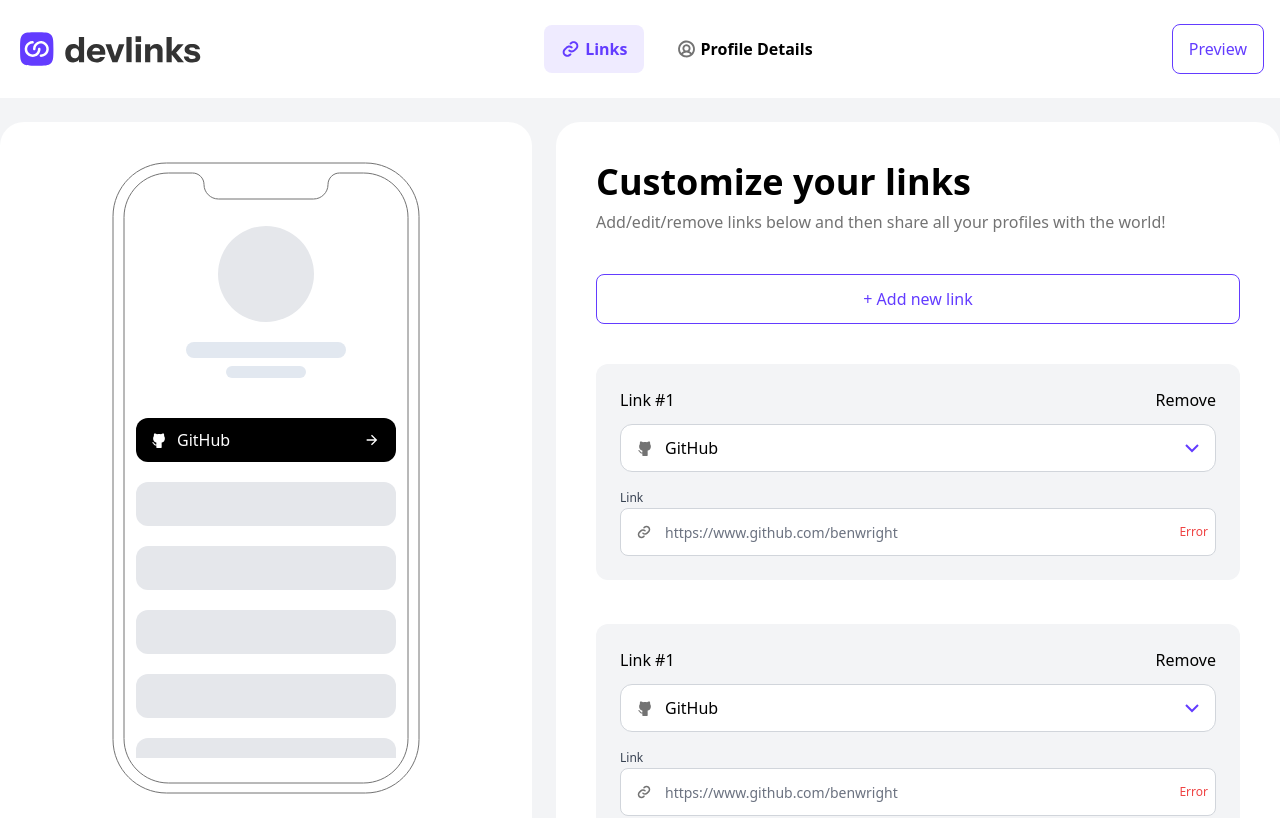
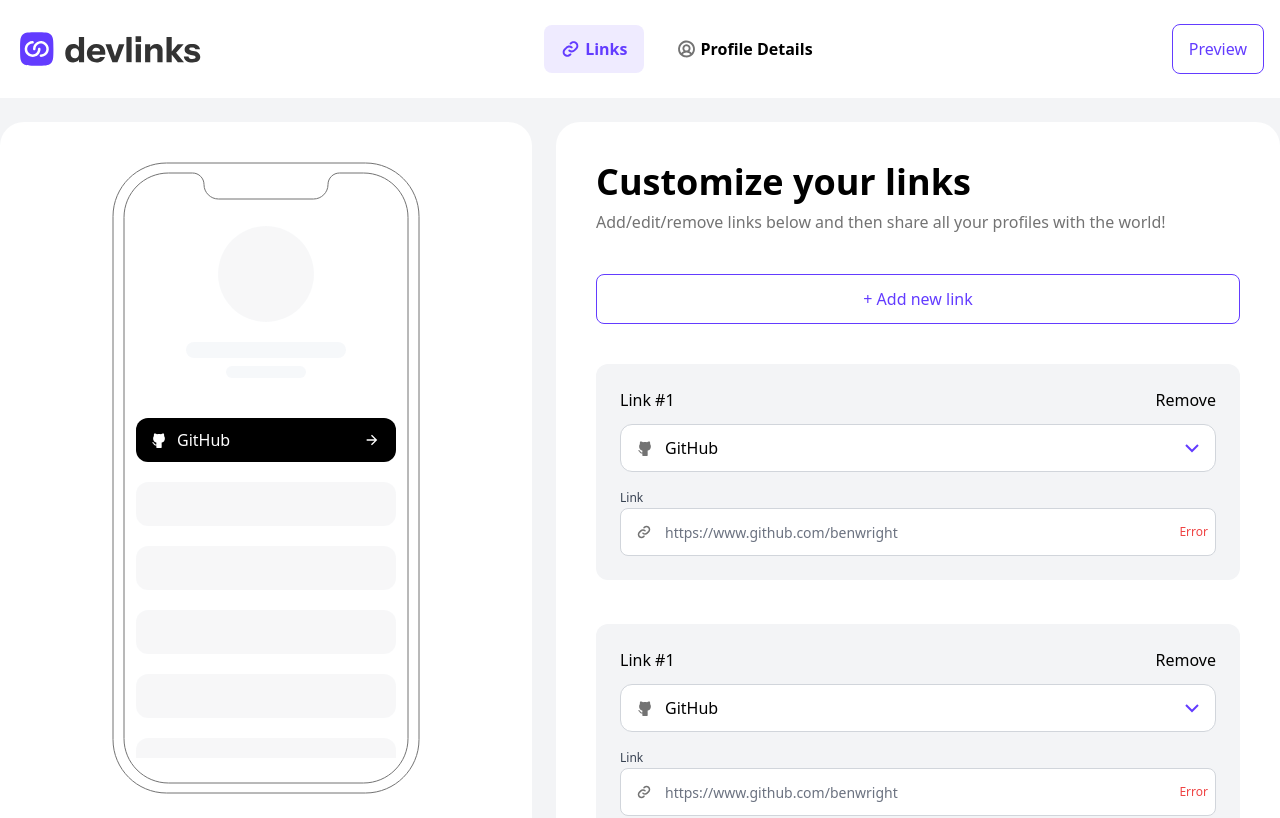
Before and after one commit to riteshkumarldh/dev-links, a React (Vite) app: page / in a window 1280 px wide. Shown: the top 818 px of the page. Built offline with nearby package versions, Linux system fonts and the light colour scheme.

Commit message:
add little animation

```diff
--- a/src/components/HeaderSection.jsx
+++ b/src/components/HeaderSection.jsx
@@ -17,7 +17,10 @@
       >
         Preview
       </Button>
-      <Button className="sm:hidden w-max border border-bl-300 text-bl-300 rounded-lg font-medium px-4 hover:bg-bl-100 ">
+      <Button
+        onClick={() => navigate("/preview")}
+        className="sm:hidden w-max border border-bl-300 text-bl-300 rounded-lg font-medium px-4 hover:bg-bl-100 "
+      >
         <svg
           xmlns="http://www.w3.org/2000/svg"
           width="20"
--- a/src/components/LinksFrame.jsx
+++ b/src/components/LinksFrame.jsx
@@ -14,9 +14,9 @@
 
         <foreignObject x="0" y="0" width="100%" height="632" rx="4">
           <div className="flex flex-col items-center pt-16 mb-10">
-            <div className="h-24 w-24 bg-gray-200 rounded-full mb-5"></div>
-            <div className="w-40 h-4 bg-slate-200 rounded-xl mb-2"></div>
-            <div className="w-20 h-3 bg-slate-200 rounded-lg"></div>
+            <div className="h-24 w-24 bg-gray-200 rounded-full mb-5 skelton"></div>
+            <div className="w-40 h-4 bg-slate-200 rounded-xl mb-2 skelton"></div>
+            <div className="w-20 h-3 bg-slate-200 rounded-lg skelton"></div>
           </div>
 
           <div className="px-6 flex flex-col gap-5 h-[340px] overflow-auto hide__scrollbar">
@@ -49,15 +49,13 @@
                 />
               </svg>
             </div>
-            <div className="w-full min-h-[44px] bg-gray-200 rounded-xl"></div>
-            <div className="w-full min-h-[44px] bg-gray-200 rounded-xl"></div>
-            <div className="w-full min-h-[44px] bg-gray-200 rounded-xl"></div>
-            <div className="w-full min-h-[44px] bg-gray-200 rounded-xl"></div>
-            <div className="w-full min-h-[44px] bg-gray-200 rounded-xl"></div>
-            <div className="w-full min-h-[44px] bg-gray-200 rounded-xl"></div>
-            <div className="w-full min-h-[44px] bg-gray-200 rounded-xl"></div>
-            <div className="w-full min-h-[44px] bg-gray-200 rounded-xl"></div>
-            <div className="w-full min-h-[44px] bg-gray-200 rounded-xl"></div>
+            <div className="w-full min-h-[44px] bg-gray-200 rounded-xl skelton"></div>
+            <div className="w-full min-h-[44px] bg-gray-200 rounded-xl skelton"></div>
+            <div className="w-full min-h-[44px] bg-gray-200 rounded-xl skelton"></div>
+            <div className="w-full min-h-[44px] bg-gray-200 rounded-xl skelton"></div>
+            <div className="w-full min-h-[44px] bg-gray-200 rounded-xl skelton"></div>
+            <div className="w-full min-h-[44px] bg-gray-200 rounded-xl skelton"></div>
+            <div className="w-full min-h-[44px] bg-gray-200 rounded-xl skelton"></div>
           </div>
         </foreignObject>
       </svg>
--- a/src/index.css
+++ b/src/index.css
@@ -10,3 +10,14 @@
 .hide__scrollbar::-webkit-scrollbar {
   display: none;
 }
+
+.skelton {
+  opacity: 0.3;
+  animation: skel 1.5s linear infinite alternate;
+}
+
+@keyframes skel {
+  100% {
+    opacity: 1;
+  }
+}
```
